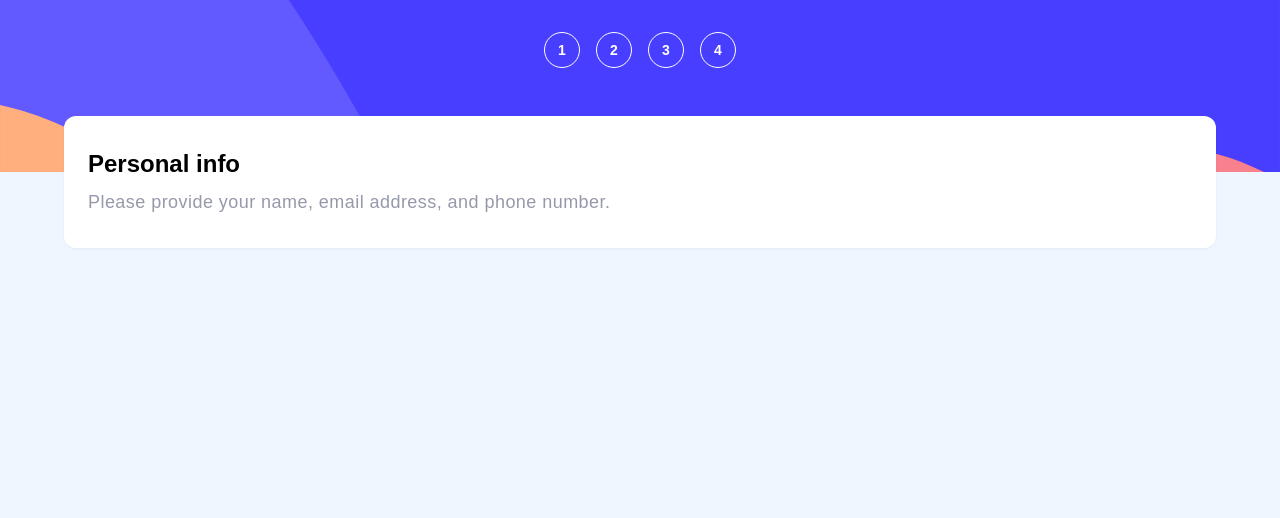
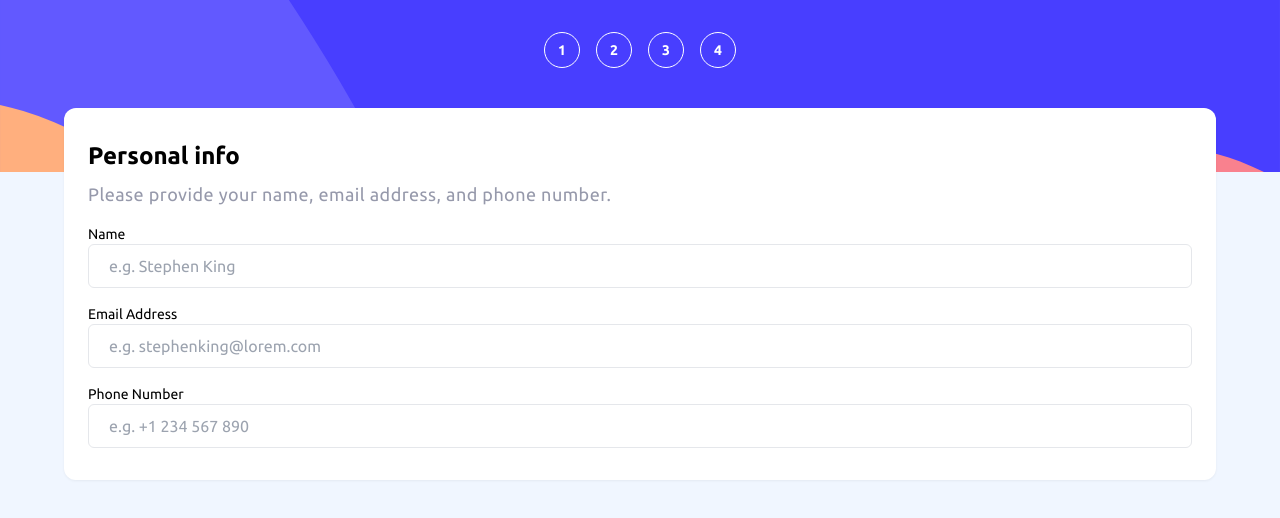
Before and after one commit to ndrvndr/multi-step-form-frontendmentor, a React (Vite) app: page / in a window 1280 px wide. Shown: the top 518 px of the page. Built offline with nearby package versions, Linux system fonts and the light colour scheme.

Commit message:
create input element

```diff
--- a/src/components/Elements/Input/Input.jsx
+++ b/src/components/Elements/Input/Input.jsx
@@ -0,0 +1,22 @@
+import PropTypes from "prop-types";
+
+const Input = (props) => {
+  const { type, placeholder, name } = props;
+  return (
+    <input
+      type={type}
+      placeholder={placeholder}
+      className="border-solid border px-5 py-3 rounded-md outline-none"
+      name={name}
+      required
+    />
+  );
+};
+
+Input.propTypes = {
+  type: PropTypes.string.isRequired,
+  placeholder: PropTypes.string.isRequired,
+  name: PropTypes.string.isRequired,
+};
+
+export default Input;
--- a/src/components/Elements/Input/Label.jsx
+++ b/src/components/Elements/Input/Label.jsx
@@ -0,0 +1,17 @@
+import PropTypes from "prop-types";
+
+const Label = (props) => {
+  const { label, htmlFor } = props;
+  return (
+    <label className="text-sm" htmlFor={htmlFor}>
+      {label}
+    </label>
+  );
+};
+
+Label.propTypes = {
+  label: PropTypes.string.isRequired,
+  htmlFor: PropTypes.string.isRequired,
+};
+
+export default Label;
--- a/src/components/Elements/Input/index.jsx
+++ b/src/components/Elements/Input/index.jsx
@@ -0,0 +1,22 @@
+import PropTypes from "prop-types";
+import Label from "./Label";
+import Input from "./Input";
+
+const InputForm = (props) => {
+  const { label, name, type, placeholder } = props;
+  return (
+    <div className="flex flex-col mt-4">
+      <Label label={label} htmlFor={name} />
+      <Input name={name} type={type} placeholder={placeholder} />
+    </div>
+  );
+};
+
+InputForm.propTypes = {
+  label: PropTypes.string.isRequired,
+  type: PropTypes.string.isRequired,
+  placeholder: PropTypes.string.isRequired,
+  name: PropTypes.string.isRequired,
+};
+
+export default InputForm;
--- a/src/index.css
+++ b/src/index.css
@@ -1,8 +1,8 @@
+@import url("https://fonts.googleapis.com/css2?family=Ubuntu:wght@400;500;700&display=swap");
+
 @tailwind base;
 @tailwind components;
 @tailwind utilities;
-
-@import url("https://fonts.googleapis.com/css2?family=Ubuntu:wght@400;500;700&display=swap");
 
 /* http://meyerweb.com/eric/tools/css/reset/
    v2.0 | 20110126
--- a/src/pages/firstStep.jsx
+++ b/src/pages/firstStep.jsx
@@ -1,13 +1,32 @@
+import InputForm from "../components/Elements/Input";
 import AuthLayout from "../components/Layout/AuthLayout";
 
 const FirstStep = () => {
   return (
     <AuthLayout>
-      <div className="w-[90%] h-fit bg-neutral-white rounded-xl drop-shadow-sm px-6 py-8 relative -top-14">
+      <div className="w-[90%] h-fit bg-neutral-white rounded-xl drop-shadow-sm px-6 py-8 relative -top-16">
         <h1 className="text-2xl font-bold mb-2">Personal info</h1>
         <p className="leading-7 tracking-wide text-lg text-neutral-cool-gray">
           Please provide your name, email address, and phone number.
         </p>
+        <InputForm
+          label="Name"
+          htmlFor="name"
+          type="text"
+          placeholder="e.g. Stephen King"
+        />
+        <InputForm
+          label="Email Address"
+          htmlFor="email"
+          type="email"
+          placeholder="e.g. stephenking@lorem.com"
+        />
+        <InputForm
+          label="Phone Number"
+          htmlFor="number"
+          type="tel"
+          placeholder="e.g. +1 234 567 890"
+        />
       </div>
     </AuthLayout>
   );
```
